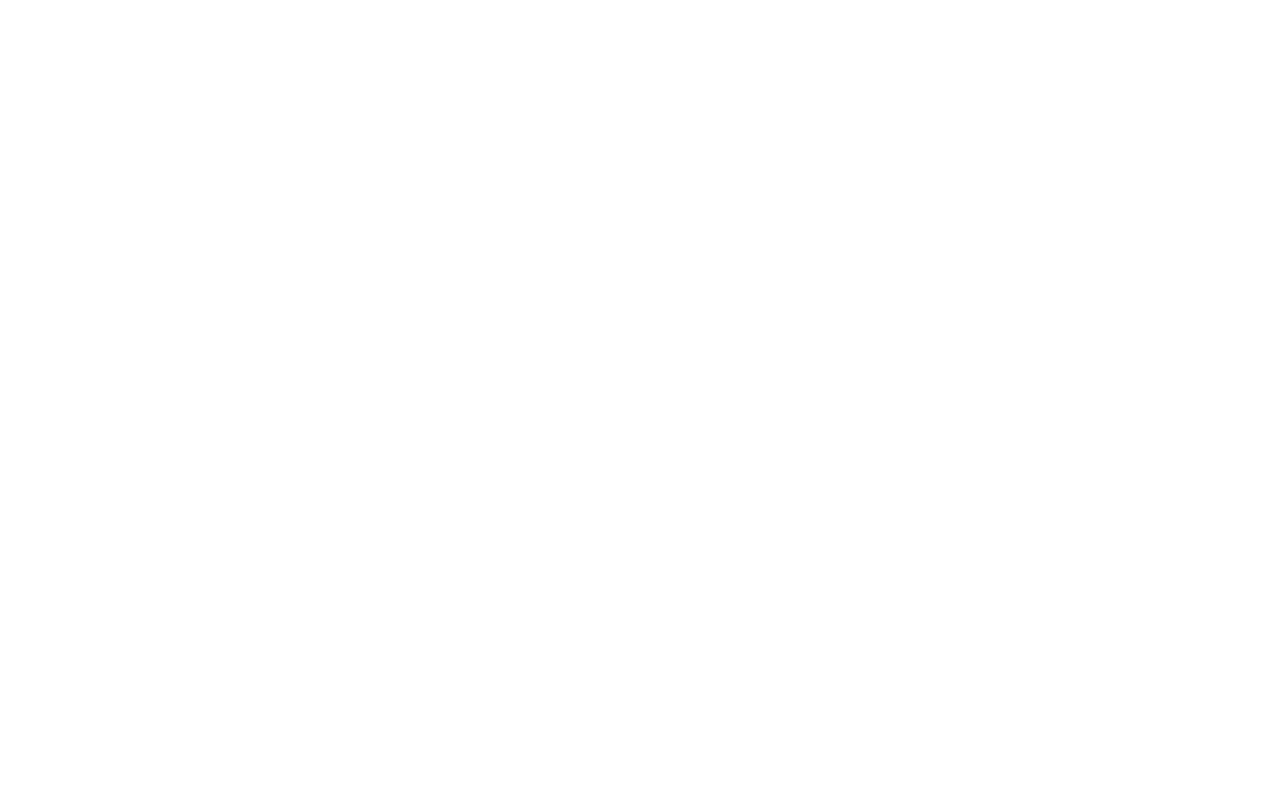
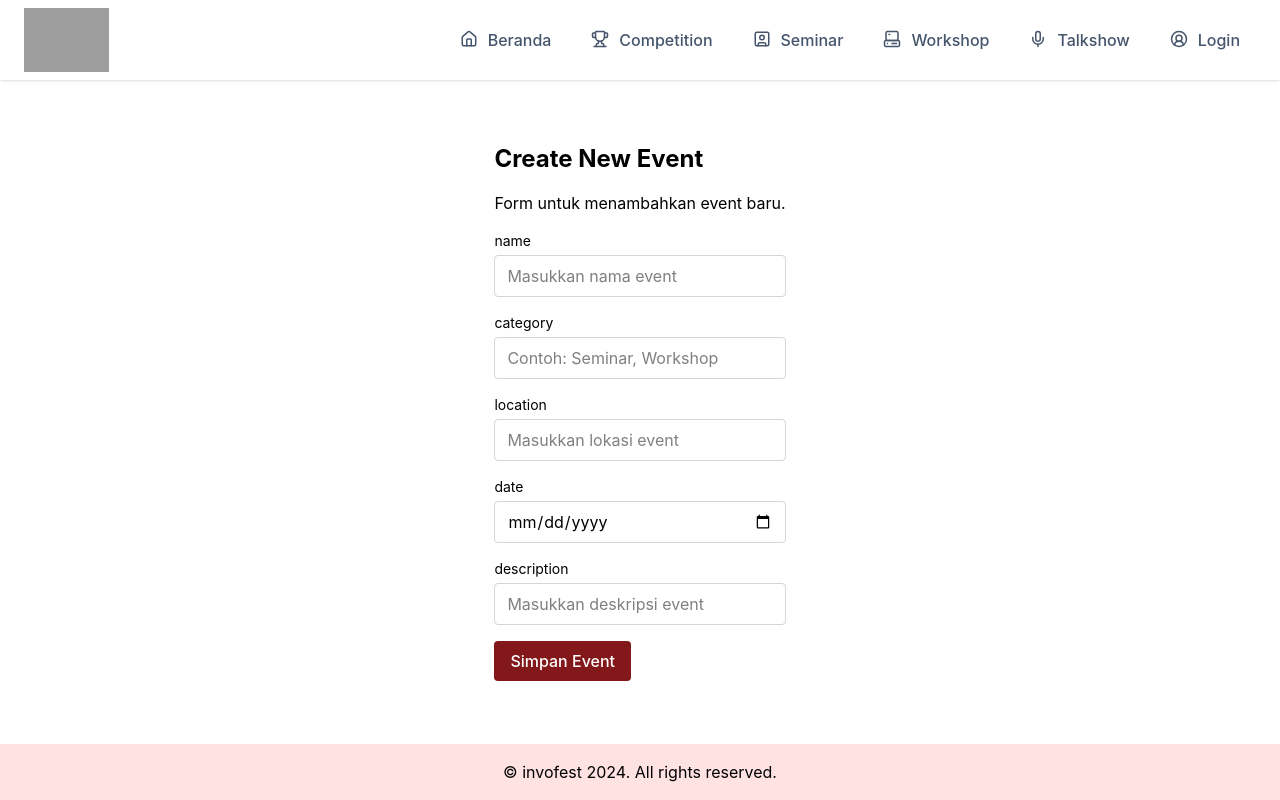
Before and after one commit to farih1986/invofest, a React (Vite) app: page /event/create in a window 1280 px wide. Before the commit this address had no page. Built offline with nearby package versions, Linux system fonts and the light colour scheme; grey boxes are pictures that could not be loaded.

Commit message:
update create speaker and event form

```diff
--- a/src/App.tsx
+++ b/src/App.tsx
@@ -8,6 +8,9 @@ import Competition from "./pages/Competition";
 import Seminar from "./pages/Seminar";
 import Talkshow from "./pages/Talkshow";
 import Workshop from "./pages/Workshop";
+import CreateCategory from "./pages/dashboard/categories/CreateCategory";
+import CreateSpeaker from "./pages/dashboard/speaker/CreateSpeaker";
+import CreateEvent from "./pages/dashboard/event/CreateEvent";
 
 function App() {
   return  (
@@ -19,6 +22,9 @@ function App() {
           <Route path="/seminar" element={<Seminar />} />
           <Route path="/talkshow" element={<Talkshow />} />
           <Route path="/workshop" element={<Workshop />} />
+          <Route path="/category/create" element={<CreateCategory />} />
+          <Route path="/speaker/create" element={<CreateSpeaker />} />
+          <Route path="/event/create" element={<CreateEvent />} />
         </Route>
 
         <Route element={<AuthLayouts />}>
--- a/src/components/ui/formInput.tsx
+++ b/src/components/ui/formInput.tsx
@@ -1,20 +1,40 @@
 import LabelInput from "./labelInput";
 import InputText from "./inputText";
 
-interface formInputProps {
+interface FormInputProps {
   text: string;
   tipe: string;
   name: string;
   register?: any;
-    error?:string
-};
+  error?: string;
+  placeholder?: string;
+}
 
-const FormInput: React.FC<formInputProps> = ({ text, tipe, name, register, error }) => {
+const FormInput: React.FC<FormInputProps> = ({
+  text,
+  tipe,
+  name,
+  register,
+  error,
+  placeholder,
+}) => {
   return (
     <div className="flex flex-col gap-1">
-            <LabelInput text={name} title={name} />
-            <InputText tipe={tipe} name={text} {...register(name)} />
-            {error && <p className="text-red-500 text-sm">{error}</p>}
+      <LabelInput text={text} title={name} />
+
+      <InputText
+        tipe={tipe}
+        name={name}
+        placeholder={placeholder}
+        error={error}
+        {...register(name)}
+      />
+
+      {error && (
+        <p className="text-red-500 text-sm">
+          {error}
+        </p>
+      )}
     </div>
   );
 };
--- a/src/components/ui/inputText.tsx
+++ b/src/components/ui/inputText.tsx
@@ -1,16 +1,19 @@
 import React from "react";
 
-interface InputTextProps extends React.InputHTMLAttributes<HTMLInputElement> {
-    label: string;
+interface InputTextProps
+  extends React.InputHTMLAttributes<HTMLInputElement> {
   error?: string;
+  tipe?: string;
 }
 
-const InputText: React.FC<InputTextProps> = ({ label, error, ...props }) => {
+const InputText: React.FC<InputTextProps> = ({
+  error,
+  tipe,
+  ...props
+}) => {
   return (
-        <div className="flex flex-col gap-1">
-            <label className="font-medium">{label}</label>
-
     <input
+      type={tipe}
       {...props}
       className={`border px-3 py-2 rounded outline-none transition-all ${
         error
@@ -18,9 +21,6 @@ const InputText: React.FC<InputTextProps> = ({ label, error, ...props }) => {
           : "border-gray-300 focus:ring-2 focus:ring-blue-200"
       }`}
     />
-
-            {error && <p className="text-red-500 text-sm">{error}</p>}
-        </div>
   );
 };
 
--- a/src/pages/Login.tsx
+++ b/src/pages/Login.tsx
@@ -3,19 +3,23 @@ import { z } from "zod";
 import { zodResolver } from "@hookform/resolvers/zod";
 import InputText from "../components/ui/inputText";
 
+
+type LoginForm = z.infer<typeof schema>;
+type FormData = {
+    email: string;
+    password: string;
+}
 const schema = z.object({
     email: z.string().email("Email tidak valid"),
     password: z.string().min(8, "Password minimal 8 karakter"),
 });
-
-type LoginForm = z.infer<typeof schema>;
 
 export default function Login() {
     const { register, handleSubmit, formState: { errors } } = useForm<LoginForm>({
         resolver: zodResolver(schema),
     });
 
-    const onSubmit = (data: LoginForm) => {
+    const onSubmit = (data: FormData) => {
         console.log(data);
     };
 
--- /dev/null
+++ b/src/pages/dashboard/categories/CreateCategory.tsx
@@ -0,0 +1,45 @@
+import { z } from "zod";
+import { zodResolver } from "@hookform/resolvers/zod";
+import FormInput from "../../../components/ui/formInput";
+import { useForm } from "react-hook-form";
+import { Button } from "../../../components/ui/button";
+
+type FormData = {
+    name: string;
+}
+const schema = z.object({
+    name: z.string().min(3, "Nama kategori minimal 3 karakter"),
+});
+
+export default function CreateCategory() {
+    const { register, handleSubmit, formState: { errors } } = useForm<FormData>({
+        resolver: zodResolver(schema),
+    });
+
+    const onSubmit = (data: FormData) => {
+        console.log(data);
+    };
+    return (
+        <div>
+            <h1 className="text-2xl font-bold mb-4">Create Category</h1>
+            <p>Form untuk membuat kategori baru akan ditempatkan di sini.</p>
+
+            <form onSubmit={handleSubmit(onSubmit)}>
+                <FormInput
+                    text="Category Name"
+                    name="Category Name"
+                    tipe="text"
+                    register={register}
+                    error={errors.name?.message}
+                    placeholder="Masukkan nama kategori"
+                />
+
+                <Button
+                    label="Simpan"
+                    variant="primary"
+                    type="submit"
+                />
+            </form>
+        </div>
+    );
+}
--- /dev/null
+++ b/src/pages/dashboard/event/CreateEvent.tsx
@@ -0,0 +1,112 @@
+import { z } from "zod";
+import { zodResolver } from "@hookform/resolvers/zod";
+import FormInput from "../../../components/ui/formInput";
+import { useForm } from "react-hook-form";
+import { Button } from "../../../components/ui/button";
+
+interface EventProps {
+  name: string;
+  category: string;
+  location: string;
+  date: string;
+  description: string;
+}
+
+const schema = z.object({
+  name: z.string().min(3, "Nama event minimal 3 karakter"),
+
+  category: z
+    .string()
+    .min(3, "Kategori minimal 3 karakter"),
+
+  location: z
+    .string()
+    .min(3, "Lokasi minimal 3 karakter"),
+
+  date: z.string().min(1, "Tanggal wajib diisi"),
+
+  description: z
+    .string()
+    .min(10, "Deskripsi minimal 10 karakter"),
+});
+
+export default function CreateEvent() {
+  const {
+    register,
+    handleSubmit,
+    formState: { errors },
+  } = useForm<EventProps>({
+    resolver: zodResolver(schema),
+  });
+
+  const onSubmit = (data: EventProps) => {
+    console.log(data);
+  };
+
+  return (
+    <div>
+      <h1 className="text-2xl font-bold mb-4">
+        Create New Event
+      </h1>
+
+      <p className="mb-4">
+        Form untuk menambahkan event baru.
+      </p>
+
+      <form
+        onSubmit={handleSubmit(onSubmit)}
+        className="space-y-4"
+      >
+        <FormInput
+          text="Nama Event"
+          name="name"
+          tipe="text"
+          register={register}
+          error={errors.name?.message}
+          placeholder="Masukkan nama event"
+        />
+
+        <FormInput
+          text="Kategori"
+          name="category"
+          tipe="text"
+          register={register}
+          error={errors.category?.message}
+          placeholder="Contoh: Seminar, Workshop"
+        />
+
+        <FormInput
+          text="Lokasi"
+          name="location"
+          tipe="text"
+          register={register}
+          error={errors.location?.message}
+          placeholder="Masukkan lokasi event"
+        />
+
+        <FormInput
+          text="Tanggal"
+          name="date"
+          tipe="date"
+          register={register}
+          error={errors.date?.message}
+        />
+
+        <FormInput
+          text="Deskripsi"
+          name="description"
+          tipe="text"
+          register={register}
+          error={errors.description?.message}
+          placeholder="Masukkan deskripsi event"
+        />
+
+        <Button
+          label="Simpan Event"
+          variant="primary"
+          type="submit"
+        />
+      </form>
+    </div>
+  );
+}
--- /dev/null
+++ b/src/pages/dashboard/speaker/CreateSpeaker.tsx
@@ -0,0 +1,78 @@
+import { z } from "zod";
+import { zodResolver } from "@hookform/resolvers/zod";
+import FormInput from "../../../components/ui/formInput";
+import { useForm } from "react-hook-form";
+import { Button } from "../../../components/ui/button";
+
+interface SpeakerCardProps {
+  name: string;
+  role: string;
+  imageUrl: string;
+}
+
+const schema = z.object({
+  name: z.string().min(3, "Nama speaker minimal 3 karakter"),
+  role: z.string().min(3, "Role minimal 3 karakter"),
+  imageUrl: z.string().url("URL gambar tidak valid"),
+});
+
+export default function CreateSpeaker() {
+  const {
+    register,
+    handleSubmit,
+    formState: { errors },
+  } = useForm<SpeakerCardProps>({
+    resolver: zodResolver(schema),
+  });
+
+  const onSubmit = (data: SpeakerCardProps) => {
+    console.log(data);
+  };
+
+  return (
+    <div>
+      <h1 className="text-2xl font-bold mb-4">Create New Speaker</h1>
+      <p className="mb-4">
+        Form untuk menambahkan speaker baru.
+      </p>
+
+      <form
+        onSubmit={handleSubmit(onSubmit)}
+        className="space-y-4"
+      >
+        <FormInput
+            text="Nama Speaker"
+            name="name"
+            tipe="text"
+            register={register}
+            error={errors.name?.message}
+            placeholder="Masukkan nama speaker"
+        />
+
+        <FormInput
+            text="Role / Jabatan"
+            name="role"
+            tipe="text"
+            register={register}
+            error={errors.role?.message}
+            placeholder="Masukkan role atau jabatan speaker"
+        />
+
+        <FormInput
+          text="Image URL"
+          name="image Url"
+          register={register}
+          error={errors.imageUrl?.message}
+          tipe="text"
+          placeholder="Image URL"
+        />
+
+        <Button
+          label="Simpan Speaker"
+          variant="primary"
+          type="submit"
+        />
+      </form>
+    </div>
+  );
+}
```
Lines whose indentation alone changed are shown as unchanged.
